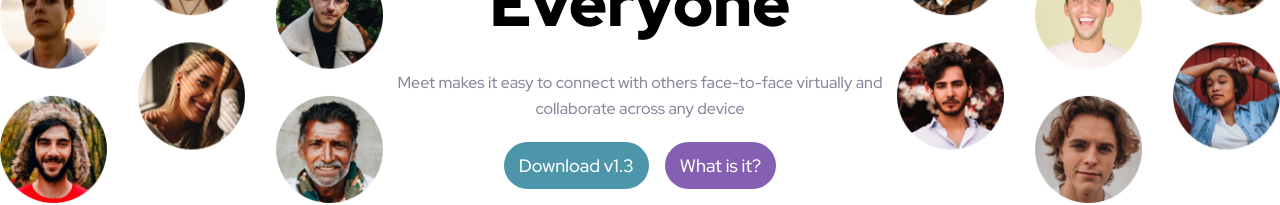
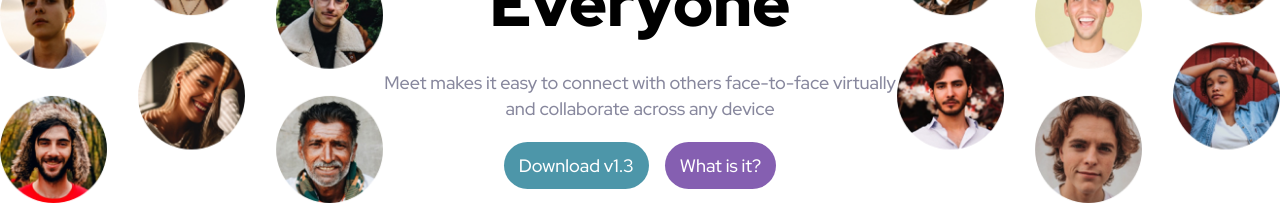
Before and after one commit to WatchedDog/Meet-Landing-Page, a plain HTML site: page Code/index.html in a window 1280 px wide. Shown: the part 261-466 px from the top of the page. Drawn offline with Linux system fonts and the light colour scheme.

Commit message:
Update style.css

```diff
--- a/Code/style.css
+++ b/Code/style.css
@@ -78,7 +78,7 @@
 .hero-middle > p {
   color: #87879d;
   text-align: center;
-  font-size: 2vh;
+  font-size: 18px;
   line-height: 26px;
 }
 
```
